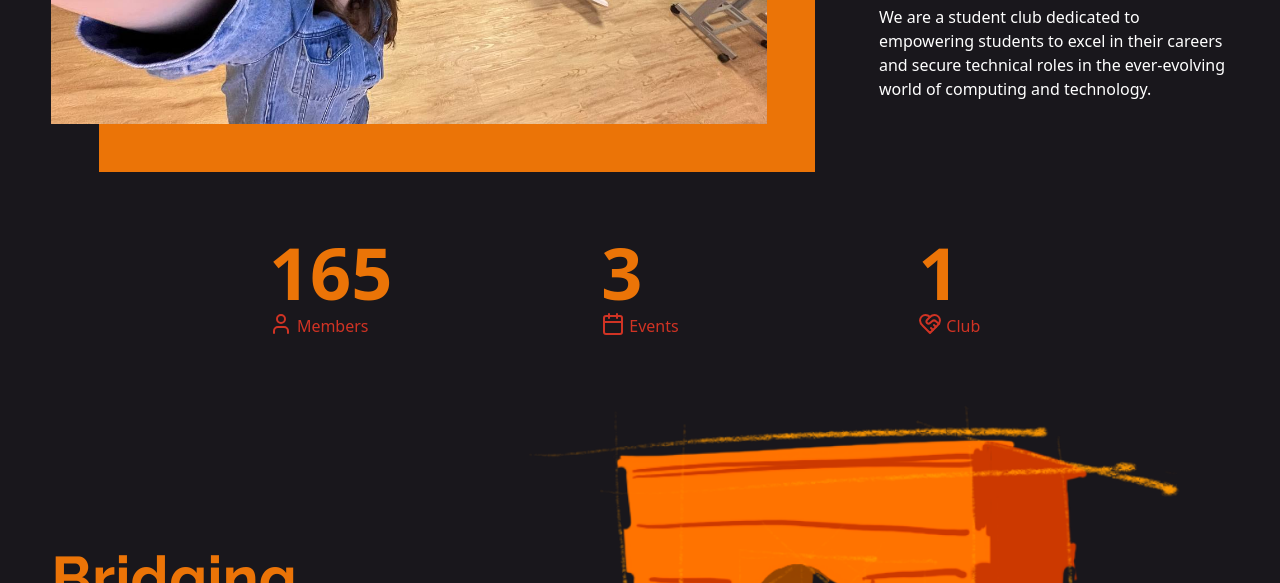
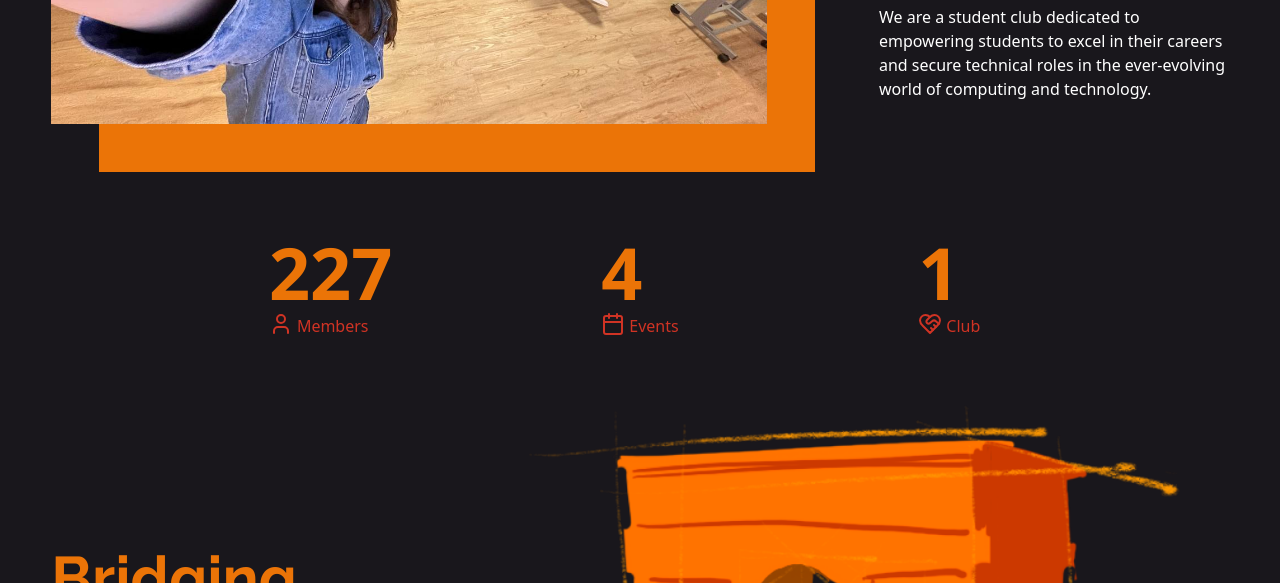
Before and after one commit to DevHub-iLab/website, an Astro site in the folder frontend/: page / in a window 1280 px wide. Shown: the part 517-1100 px from the top of the page. Built offline with nearby package versions, Linux system fonts and the light colour scheme; Astro itself is replaced by a stand-in of ours.

Commit message:
feat: update statistics values for members and events

```diff
--- a/frontend/src/components/index/stats/Statistics.tsx
+++ b/frontend/src/components/index/stats/Statistics.tsx
@@ -12,12 +12,12 @@ export default function Statistics() {
     {
       title: "Members",
       icon: <LucideUser />,
-      value: 165,
+      value: 227,
     },
     {
       title: "Events",
       icon: <LucideCalendar />,
-      value: 3,
+      value: 4,
     },
     {
       title: "Club",
```
